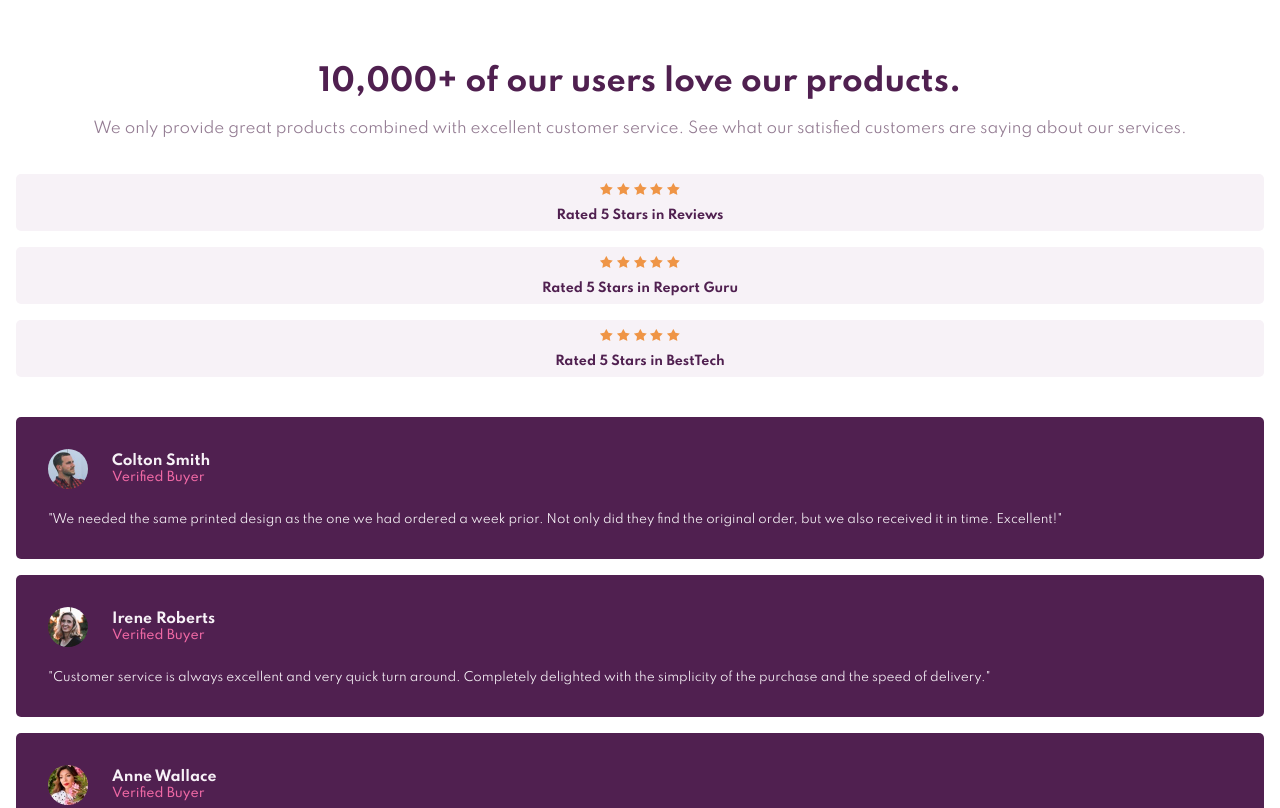
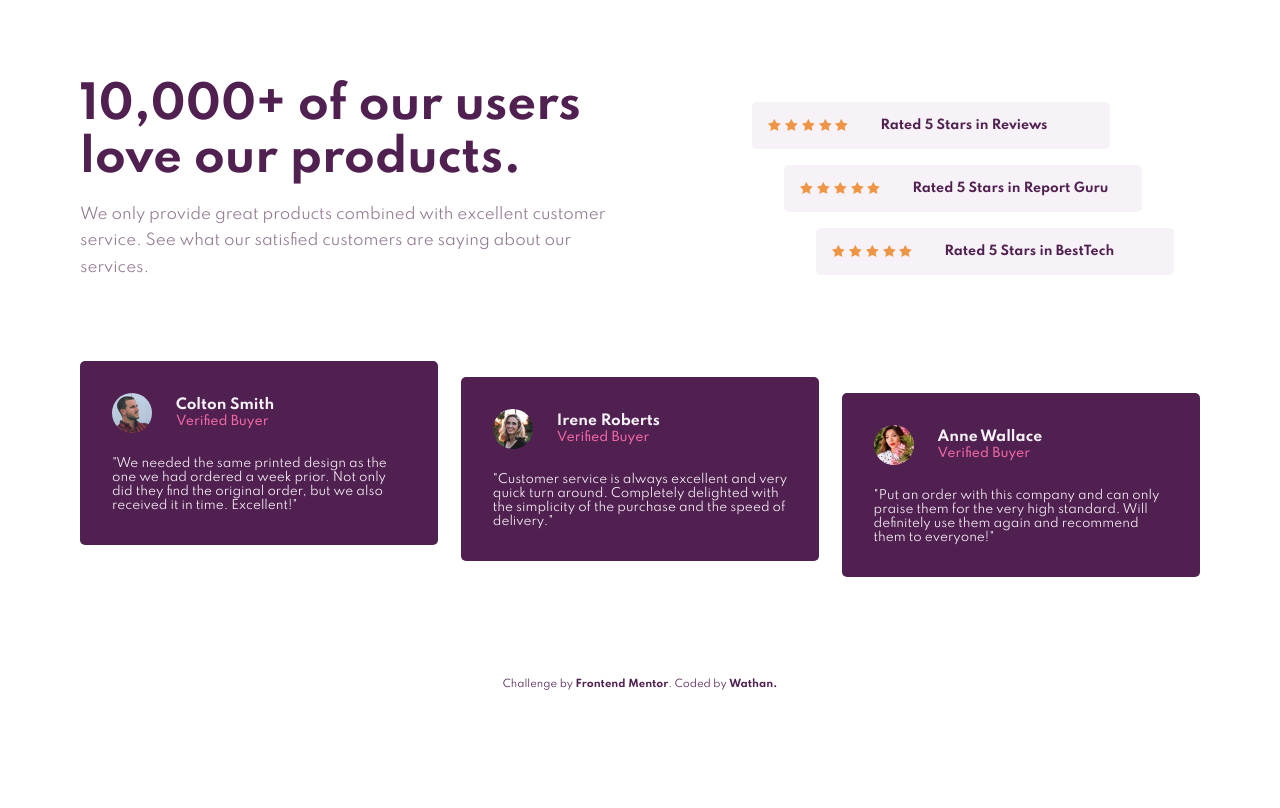
Before and after one commit to lwto/Social-proof-section, a plain HTML site: page index.html in a window 1280 px wide. Shown: the top 808 px of the page. Drawn offline with Linux system fonts and the light colour scheme.

Commit message:
responsive

```diff
--- a/styles/style.scss
+++ b/styles/style.scss
@@ -104,3 +104,57 @@ body{
         color:$first-color;
     }
 }
+
+@media screen and (min-width:900px) {
+    .section1{
+        flex-direction: row;
+        margin:5rem 5rem 3rem;
+        justify-content: space-between;
+        .header{
+            width:50%;
+            h1{
+                text-align: left;
+                margin:0;
+                font-size: 2.785rem;
+            }
+            p{
+                text-align: left;
+                margin-top: 1rem;
+            }
+        }
+        .ratings{
+            width:40%;
+            .rating{
+                width:80%;
+                justify-content: start;
+                align-items: start;
+                flex-direction: row;
+                padding:.5rem 0 .5rem 1rem;
+            }
+            .rating:nth-child(2){
+                margin-left: 2rem;
+            }
+            .rating:nth-child(3){
+                margin-left: 4rem;
+            }
+
+        }
+    }
+    .section2{
+       margin:0 5rem 5rem;
+        .reviews{
+            display:flex;
+            justify-content: space-between;
+            align-items: start;
+            .review{
+                width:32%;
+            }
+            .review:nth-child(2){
+                margin-top: 1rem;
+            }
+            .review:nth-child(3){
+                margin-top: 2rem;
+            }
+        }
+    }
+}
```
Also changed, not shown: styles/style.css, styles/style.min.css.
